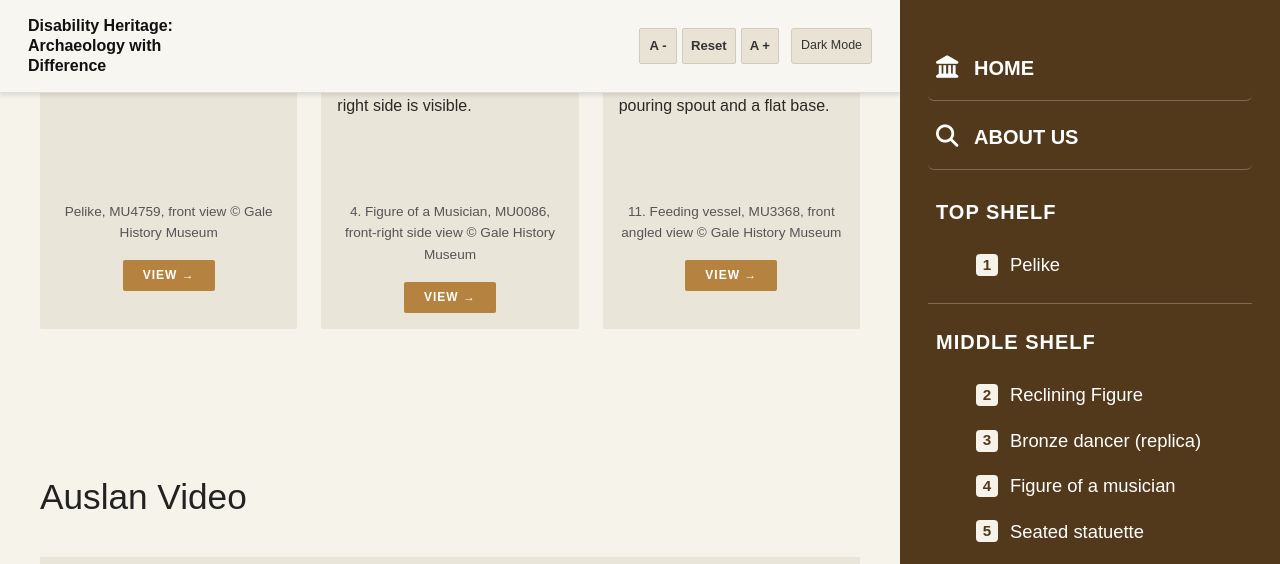
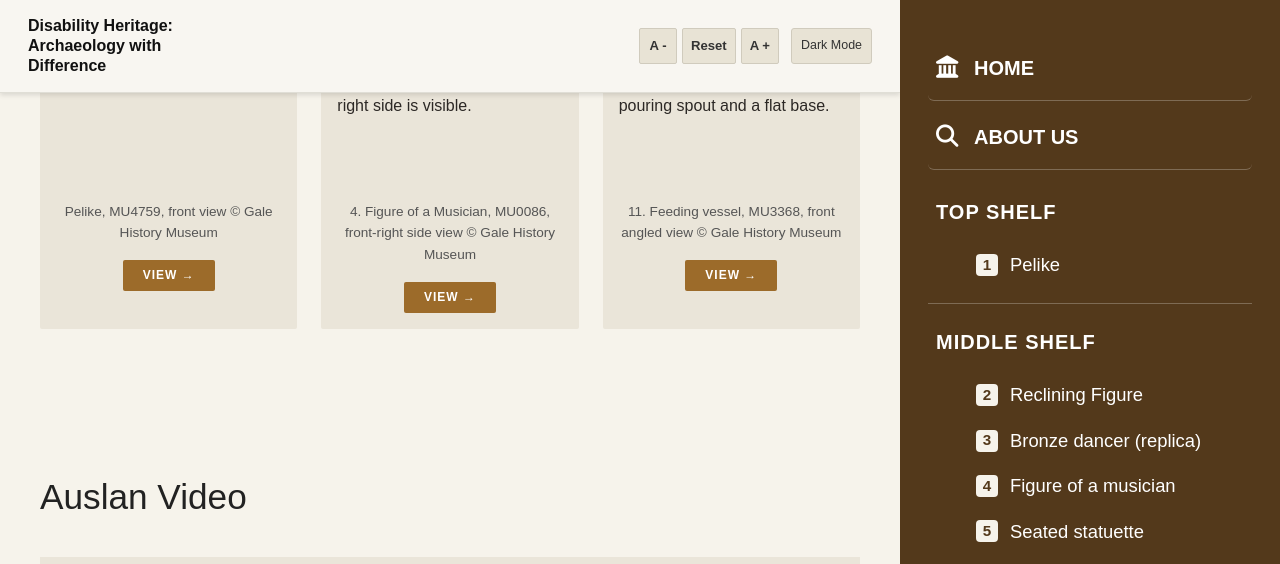
Before and after one commit to HannahVogelArchaeology/group34, a Jekyll site: the page built from index.md, in a window 1280 px wide and 1400 px high, scrolled down 1874 px. Shown: the top 564 px of the window. Built offline with Jekyll 4.4.1, drawn with Linux system fonts in a browser that asks for light colours.

Commit message:
Accessibility changes after Lighthouse (colour contrast, header sequence)

```diff
--- a/_includes/footer.html
+++ b/_includes/footer.html
@@ -2,7 +2,7 @@
   {% if page.url == "/" or page.url == "/index.html" %}
   <div class="footer-top">
     <div class="footer-left" role="region" aria-labelledby="footer-connect-heading">
-      <h4 id="footer-connect-heading">Connect with us</h4>
+      <h2 id="footer-connect-heading">Connect with us</h2>
       <p>Stay updated with our latest archaeological discoveries and virtual exhibits. Lorem ipsum dolor sit amet, consectetur adipiscing elit. Proin egestas, justo ac lacinia maximus, sed neque. Cras ornare, ex et tempus sodales, risus libero ullamcorper turpis, ac laoreet turpis est sed ligula. Nulla amc ligula, ultrices ut amet magna nec, efficitur porta purus. Lorem ipsum dolor sit amet, consectetur adipiscing elit. Proin eget justo ac tortor maximus scelerisque.</p>
       <div class="social-icons" role="group" aria-label="Social media links">
         <a href="#" aria-label="Visit our YouTube channel"><i class="fab fa-youtube" aria-hidden="true"></i></a>
--- a/_sass/_footer.scss
+++ b/_sass/_footer.scss
@@ -12,6 +12,12 @@
     max-width: 1200px;
     margin: 0 auto;
     padding-top: 20px;
+
+    .footer-left h2 {
+      font-size: 1em;
+      font-weight: bold;
+      margin: 1.33em 0;
+    }
 
     .social-icons {
       display: flex;
@@ -168,8 +174,9 @@
       box-shadow: 0 4px 10px rgba(0, 0, 0, 0.3);
 
       input[type="range"] {
-        writing-mode: bt-lr; /* IE/Edge */
-        appearance: slider-vertical; /* Standard */
+        /* Vertical slider, minimum at the bottom (replaces the deprecated "appearance: slider-vertical") */
+        writing-mode: vertical-lr;
+        direction: rtl;
         width: 8px;
         height: 80px;
         accent-color: #fff;
--- a/_sass/_home.scss
+++ b/_sass/_home.scss
@@ -117,7 +117,7 @@ margin: 0 auto;
   }
 
   .view-button {
-    background-color: #b5833f;
+    background-color: #9c6b2a;
     color: #ffffff;
     text-decoration: none;
     padding: 6px 20px;
@@ -239,6 +239,12 @@ p {
   line-height: 1.7;
   color: #444444;
   margin: 0;
+
+  /* Links inside body text are underlined so they do not rely on colour alone (WCAG 1.4.1) */
+  a {
+    text-decoration: underline;
+    text-underline-offset: 2px;
+  }
 }
 
 }
```
